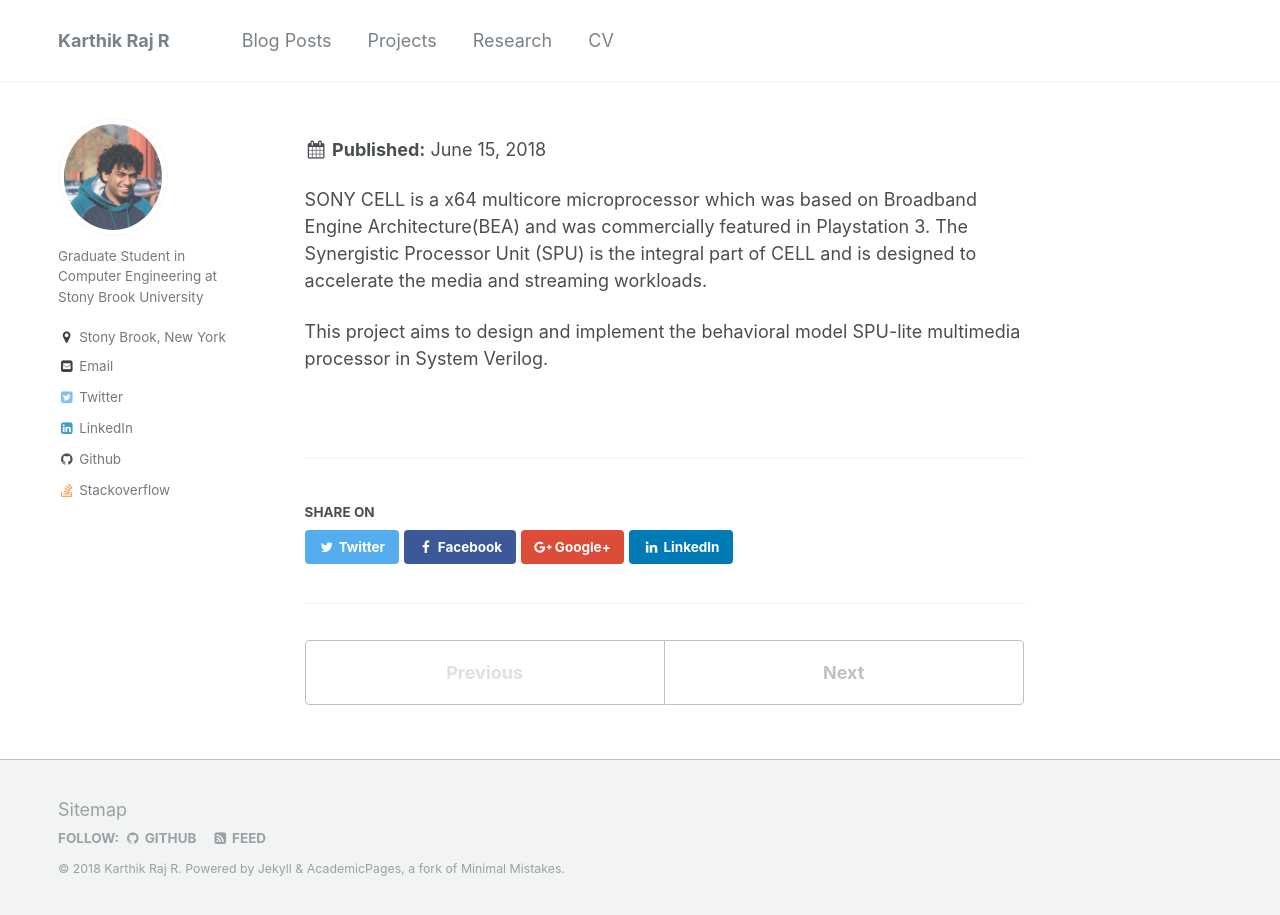
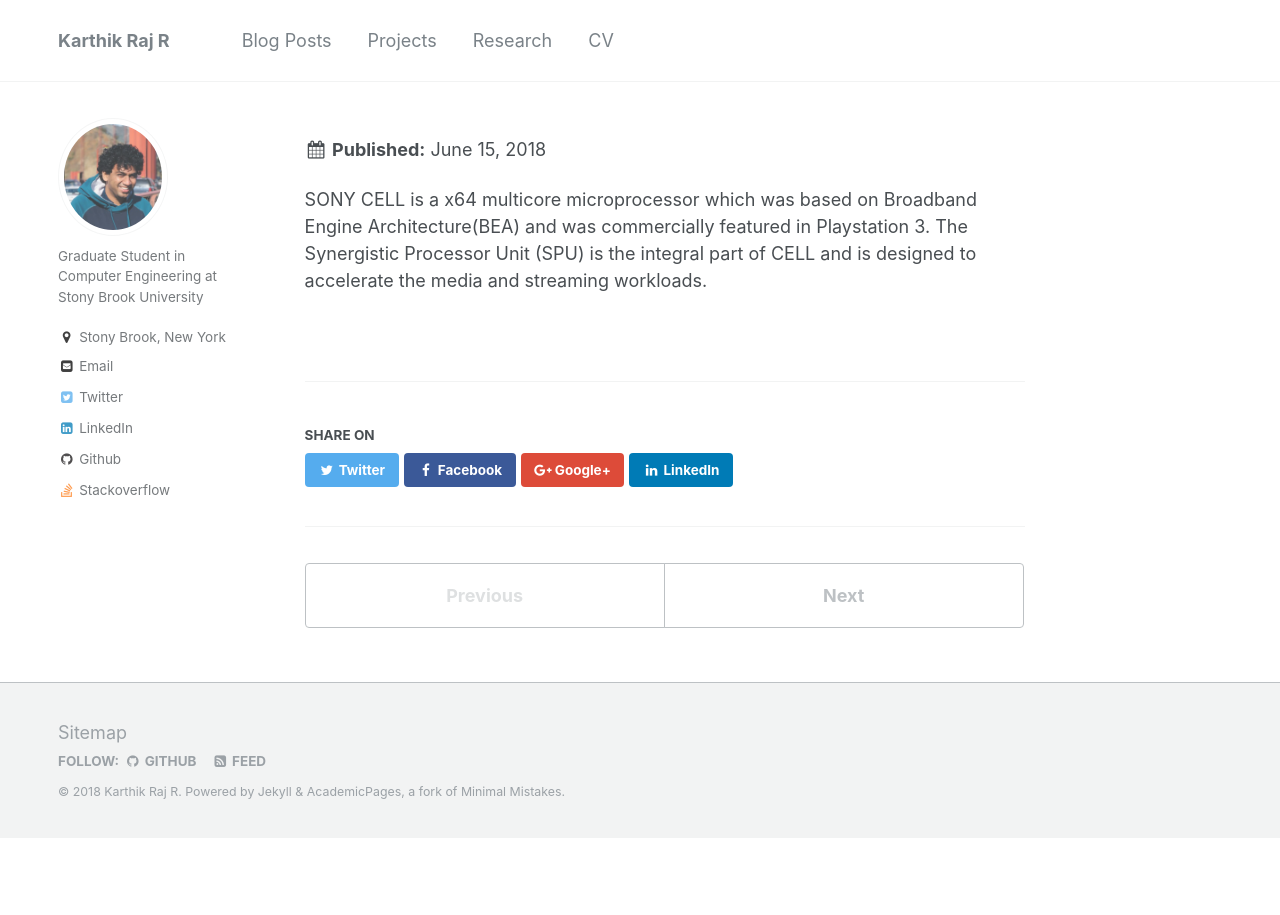
Before and after one commit to Karthik4293/Karthik4293.github.io, a Jekyll site: the page built from _portfolio/CELL-SPU.md, in a window 1280 px wide. Built offline with Jekyll 4.4.1, drawn with Linux system fonts in a browser that asks for light colours; part of the change alters nothing that is shown.

Commit message:
updating first project

```diff
--- a/_portfolio/CELL-SPU.md
+++ b/_portfolio/CELL-SPU.md
@@ -13,9 +13,11 @@ excerpt: "
 <br/>
 
 <b>Design and modeling of CELL-SPU</b><br/>
-A dual-issue Multimedia Processor based on CELL architecture.<br/>
+*A dual-issue Multimedia Processor based on CELL architecture.*<br/>
 <br/>
 
+This project aims to design and implement the behavioral model SPU-lite multimedia processor in System Verilog.
+<br/>
 <span><a href='https://github.com/Karthik4293/Design-and-Implementation-of-CELL-SPU-lite-processor' target='_blank'><img style='float: left;' width = '40' src='/images/git.png'></a></span>
 
 </p>
@@ -28,5 +30,3 @@ collection: portfolio
 ---
 SONY CELL is a x64 multicore microprocessor which was based on Broadband Engine Architecture(BEA) and was commercially featured in Playstation 3.
 The Synergistic Processor Unit (SPU) is the integral part of CELL and is designed to accelerate the media and streaming workloads.
-
-This project aims to design and implement the behavioral model SPU-lite multimedia processor in System Verilog.
```
